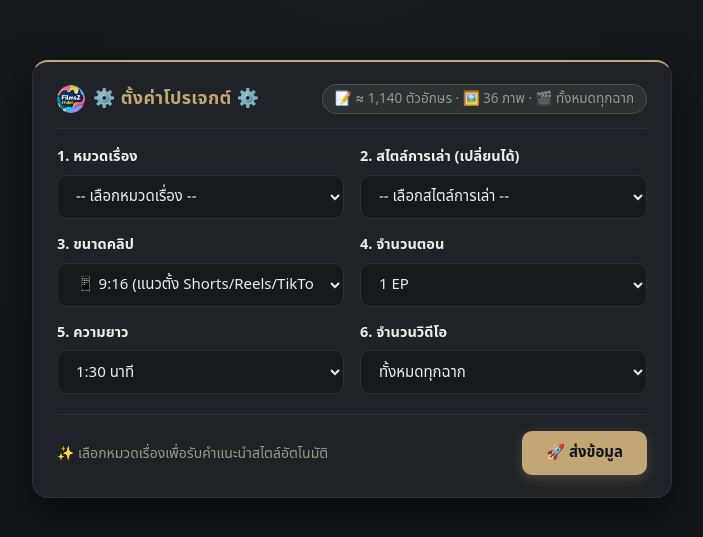
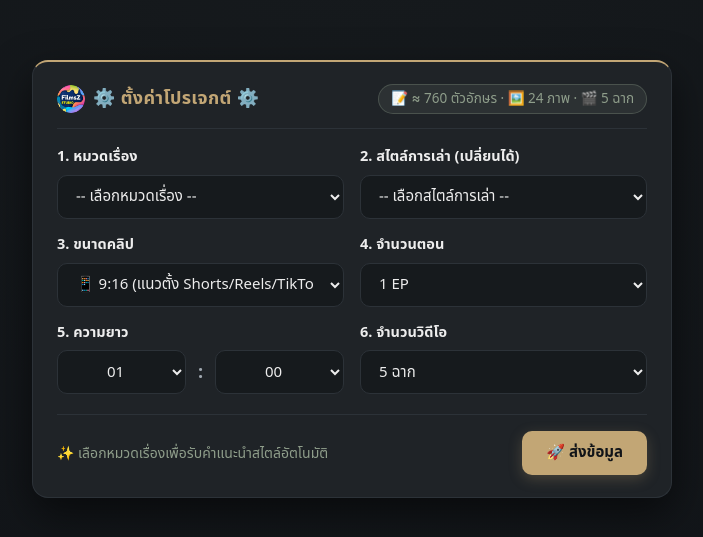
Before and after one commit to filmsz/my-web, a plain HTML site: page index.html in a window 1280 px wide. Shown: the part 121-658 px from the top of the page, without its empty margins (288-991 px from the left). Drawn offline with Linux system fonts and the light colour scheme.

Commit message:
Add files via upload

```diff
--- a/index.html
+++ b/index.html
@@ -123,6 +123,20 @@
   select:focus {
     border-color: var(--accent-gold);
     box-shadow: 0 0 0 3px rgba(194, 166, 117, 0.18);
+  }
+  .ss-time-picker {
+    display: flex;
+    align-items: center;
+    gap: 12px;
+  }
+  .ss-time-picker select {
+    flex: 1;
+    text-align: center;
+  }
+  .ss-time-picker span {
+    font-weight: 700;
+    color: var(--muted);
+    font-size: 18px;
   }
   .ss-bar {
     display: flex;
@@ -292,14 +306,37 @@
       </select>
     </div>
     <div class="ss-field">
-      <label for="ss-min">5. ความยาว</label>
-      <select id="ss-min">
-        <option value="1.5" selected>1:30 นาที</option>
-        <option value="2.5">2:30 นาที</option>
-        <option value="3.5">3:30 นาที</option>
-        <option value="4.5">4:30 นาที</option>
-        <option value="5.5">5:30 นาที</option>
-      </select>
+      <label>5. ความยาว</label>
+      <div class="ss-time-picker">
+        <select id="ss-min">
+          <option value="00">00</option>
+          <option value="01" selected>01</option>
+          <option value="02">02</option>
+          <option value="03">03</option>
+          <option value="04">04</option>
+          <option value="05">05</option>
+          <option value="06">06</option>
+          <option value="07">07</option>
+          <option value="08">08</option>
+          <option value="09">09</option>
+          <option value="10">10</option>
+          <option value="11">11</option>
+          <option value="12">12</option>
+          <option value="13">13</option>
+          <option value="14">14</option>
+          <option value="15">15</option>
+          <option value="16">16</option>
+          <option value="17">17</option>
+          <option value="18">18</option>
+          <option value="19">19</option>
+          <option value="20">20</option>
+        </select>
+        <span>:</span>
+        <select id="ss-sec">
+          <option value="00" selected>00</option>
+          <option value="30">30</option>
+        </select>
+      </div>
     </div>
     <div class="ss-field">
       <label for="ss-vid">6. จำนวนวิดีโอ</label>
@@ -319,6 +356,26 @@
 </div>
 <script>
 (() => {
+  // แยกอิโมจิออกมาเพื่อให้ value ส่งค่าไปแค่ข้อความ
+  const styleEmojis = {
+    "ดราม่าสะเทือนอารมณ์": "😭",
+    "แฉ/เตือนภัย": "⚠️",
+    "ตลกร้าย/จิกกัด": "😏",
+    "เรียบง่าย/เล่าประสบการณ์": "☕",
+    "อบอุ่น/ฮีลใจ": "🫂",
+    "ปรัชญา/สโตอิก": "🧘",
+    "ให้กำลังใจ/ฮึกเหิม": "🔥",
+    "เล่าแบบเพื่อนคุยกัน": "💬",
+    "ลึกลับ/น่าเกรงขาม": "🌑",
+    "เล่านิทาน/แฟนตาซี": "🧚",
+    "สยองขวัญ/ระทึกขวัญ": "😱",
+    "สารคดี/กึ่งประวัติศาสตร์": "📜",
+    "สืบสวน/ระทึกขวัญ": "🕵️",
+    "สารคดี/เจาะลึก": "📁",
+    "ดาร์ก/หักมุม": "🔪",
+    "ตื่นเต้น/เล่าข่าว": "🚨"
+  };
+
   const styleMap = {
     "ความรัก & ความสัมพันธ์ซับซ้อน": ["ดราม่าสะเทือนอารมณ์", "แฉ/เตือนภัย", "ตลกร้าย/จิกกัด", "เรียบง่าย/เล่าประสบการณ์"],
     "ฮีลใจ & กำลังใจการใช้ชีวิต": ["อบอุ่น/ฮีลใจ", "ปรัชญา/สโตอิก", "ให้กำลังใจ/ฮึกเหิม", "เล่าแบบเพื่อนคุยกัน"],
@@ -338,6 +395,7 @@
   const size = document.getElementById('ss-size');
   const ep = document.getElementById('ss-ep');
   const min = document.getElementById('ss-min');
+  const sec = document.getElementById('ss-sec');
   const vid = document.getElementById('ss-vid');
   const est = document.getElementById('ss-est');
   const status = document.getElementById('ss-status');
@@ -346,8 +404,10 @@
   const out = document.getElementById('ss-out');
   const copy = document.getElementById('ss-copy');
 
+  let initialSetup = true;
+
   function updateEstDisplay() {
-    const m = Number(min.value);
+    const m = Number(min.value) + (Number(sec.value) / 60);
     const totalImages = Math.round(m * 24);
     let vidText = `${vid.value} ฉาก`;
     if (vid.value === 'ทั้งหมดทุกฉาก') {
@@ -363,8 +423,8 @@
     if (styleMap[catValue]) {
       styleMap[catValue].forEach(s => {
         const opt = document.createElement('option');
-        opt.value = s;
-        opt.textContent = `🎭 ${s}`;
+        opt.value = s; // เก็บค่าส่งข้อมูลแบบไม่มีอิโมจิ
+        opt.textContent = `${styleEmojis[s]} ${s}`; // แสดงผลมีอิโมจิ
         style.appendChild(opt);
       });
     } else {
@@ -378,12 +438,14 @@
   }
 
   function rebuildVideoOptions() {
-    const m = Number(min.value);
+    const m = Number(min.value) + (Number(sec.value) / 60);
     const totalImages = Math.round(m * 24);
     const prevValue = vid.value;
     vid.innerHTML = '';
 
-    for (let i = 1; i <= totalImages; i++) {
+    const maxScenes = totalImages > 0 ? totalImages : 1;
+
+    for (let i = 1; i <= maxScenes; i++) {
       const opt = document.createElement('option');
       opt.value = String(i);
       opt.textContent = `${i} ฉาก`;
@@ -395,12 +457,15 @@
     tsOpt.textContent = 'ทั้งหมดทุกฉาก';
     vid.appendChild(tsOpt);
 
-    if (prevValue === 'ทั้งหมดทุกฉาก') {
+    if (initialSetup) {
+      vid.value = (maxScenes >= 5) ? '5' : 'ทั้งหมดทุกฉาก';
+      initialSetup = false;
+    } else if (prevValue === 'ทั้งหมดทุกฉาก') {
       vid.value = 'ทั้งหมดทุกฉาก';
-    } else if (Number(prevValue) >= 1 && Number(prevValue) <= totalImages) {
+    } else if (Number(prevValue) >= 1 && Number(prevValue) <= maxScenes) {
       vid.value = prevValue;
     } else {
-      vid.value = 'ทั้งหมดทุกฉาก'; // Default to "ทั้งหมดทุกฉาก"
+      vid.value = (maxScenes >= 5) ? '5' : 'ทั้งหมดทุกฉาก';
     }
     updateEstDisplay();
   }
@@ -411,11 +476,12 @@
     if (recommended) {
       style.value = recommended;
       status.classList.remove('err');
-      status.textContent = '✨ แนะนำสไตล์: ' + recommended + ' (เปลี่ยนได้)';
+      status.textContent = `✨ แนะนำสไตล์: ${styleEmojis[recommended]} ${recommended} (เปลี่ยนได้)`;
     }
   });
 
   min.addEventListener('change', rebuildVideoOptions);
+  sec.addEventListener('change', rebuildVideoOptions);
   vid.addEventListener('change', updateEstDisplay);
 
   send.addEventListener('click', async () => {
@@ -426,14 +492,15 @@
     }
     status.classList.remove('err');
 
-    let durationText = "";
-    if(min.value === "1.5") durationText = "1:30";
-    else if(min.value === "2.5") durationText = "2:30";
-    else if(min.value === "3.5") durationText = "3:30";
-    else if(min.value === "4.5") durationText = "4:30";
-    else if(min.value === "5.5") durationText = "5:30";
+    const durationText = `${min.value}:${sec.value}`;
 
-    const text = `[STEP1] หมวด: ${cat.value} | สไตล์: ${style.value} | ขนาด: ${size.value} | EP: ${ep.value} | นาที/EP: ${durationText} นาที | จำนวนวิดีโอ: ${vid.value}`;
+    // จัดการข้อความของจำนวนวิดีโอตอนส่งข้อมูล
+    let finalVidText = vid.value;
+    if (finalVidText !== 'ทั้งหมดทุกฉาก') {
+      finalVidText += ' ฉาก';
+    }
+
+    const text = `[STEP1] หมวด: ${cat.value} | สไตล์: ${style.value} | ขนาด: ${size.value} | EP: ${ep.value} | นาที/EP: ${durationText} นาที | จำนวนวิดีโอ: ${finalVidText}`;
     out.value = text;
     fb.classList.add('show');
 
```
